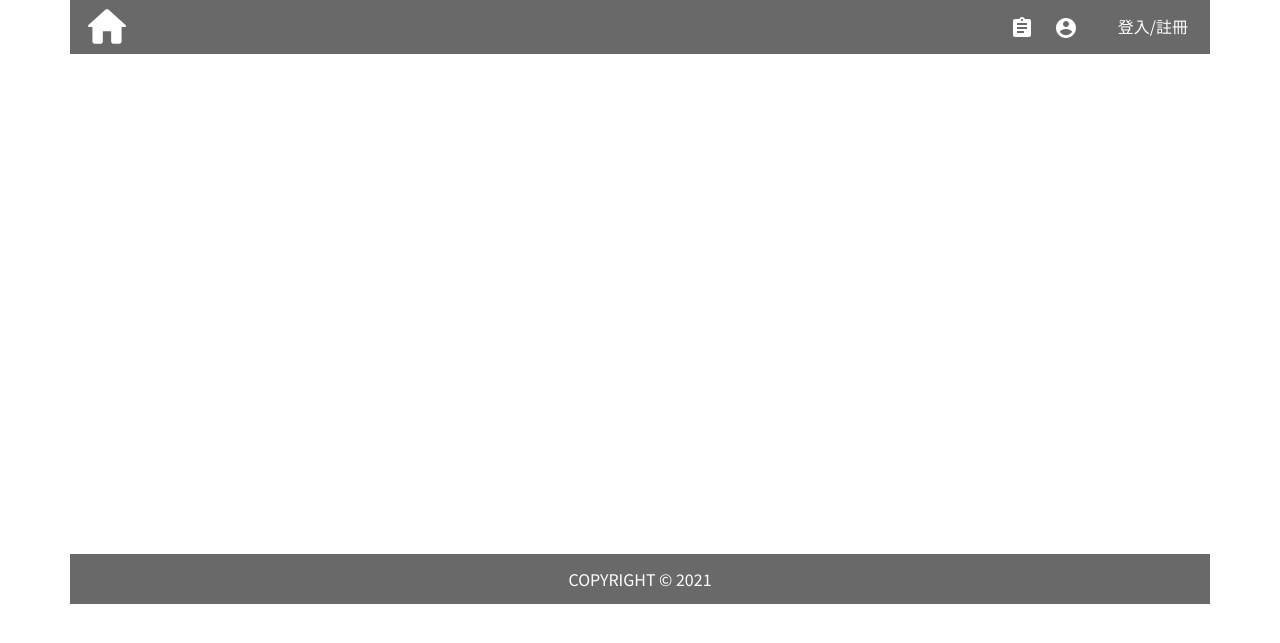
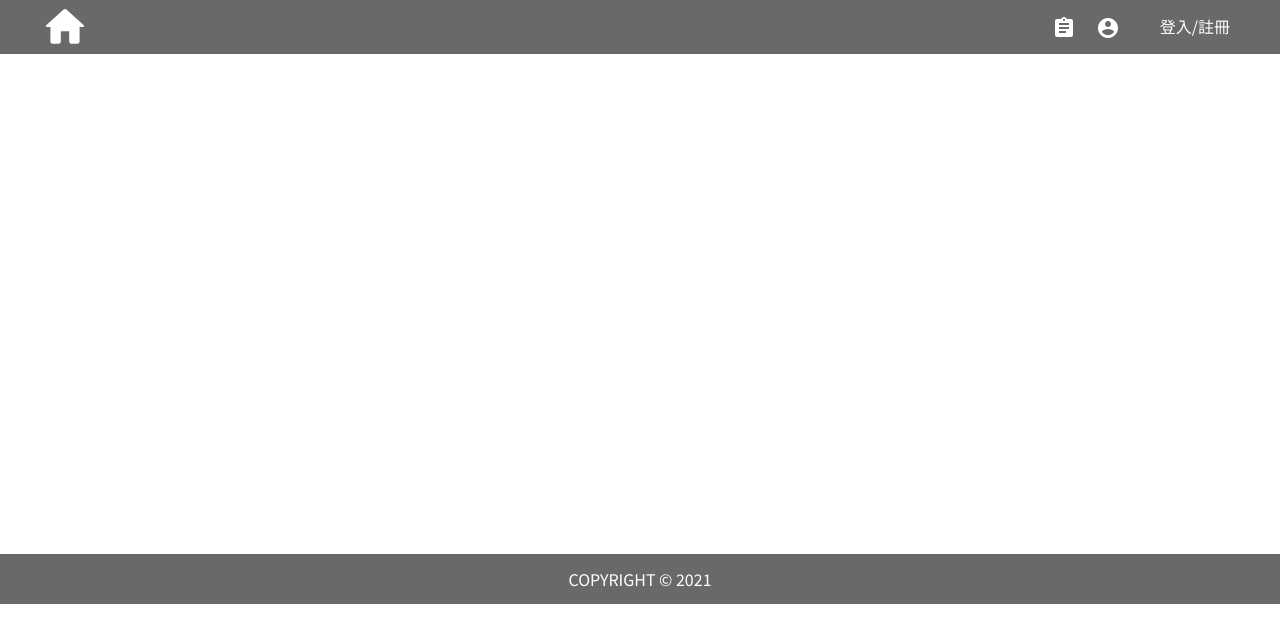
Before and after one commit to hokou/MI_Project, a Flask app: page / in a window 1280 px wide. Shown: the top 643 px of the page. Run offline with Flask 2, Linux system fonts and the light colour scheme; parts of the project's set-up code (start-up, migrations or seed data) failed here and were passed over; some libraries are stand-ins or nearby versions.

Commit message:
版面調整

```diff
--- a/templates/base.html
+++ b/templates/base.html
@@ -16,7 +16,7 @@
     {% block css %}{% endblock %}
 </head>
 <body>
-    <header class="container">
+    <header class="container-fluid">
         <div class="head align-items-center">
             <a href="/"><div class="title"></div></a>
             <ul class="menu">
@@ -58,7 +58,7 @@
         </div>
     </div>
     {% block main %}{% endblock %}
-    <footer class="container">
+    <footer class="container-fluid">
         <div>COPYRIGHT © 2021</div>
     </footer>
     <script src="https://cdn.jsdelivr.net/npm/bootstrap@5.0.0/dist/js/bootstrap.bundle.min.js" integrity="sha384-p34f1UUtsS3wqzfto5wAAmdvj+osOnFyQFpp4Ua3gs/ZVWx6oOypYoCJhGGScy+8" crossorigin="anonymous"></script>
--- a/templates/main.html
+++ b/templates/main.html
@@ -7,7 +7,7 @@
 {% endblock %}
 
 {% block main %}
-    <section class="container">
+    <section class="container-fluid">
         <div class="row justify-content-center">
             <div class="col-md-1 imagetool p-2 border">
                 <div id="palette" class="palette m-1 d-flex justify-content-center my-2">
```
